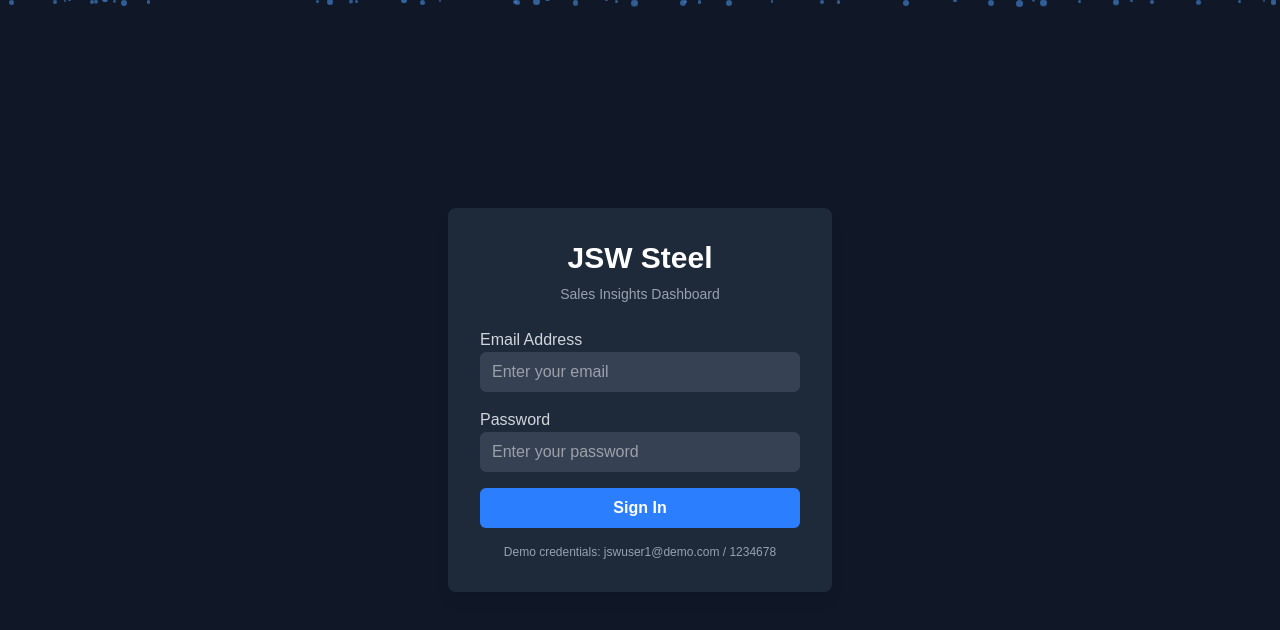
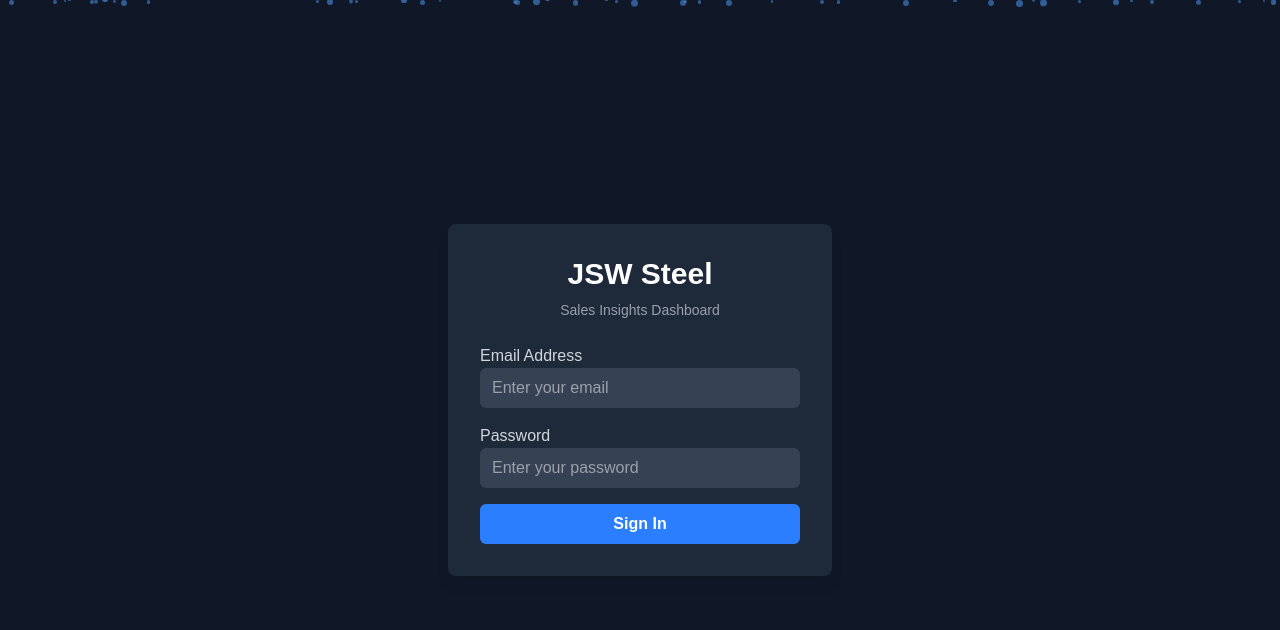
Before and after one commit to VikazTalreja/JSW-Site-Visit-Data-Analyst-Frontend, a Next.js app: page / in a window 1280 px wide. Shown: the top 630 px of the page. Built offline with nearby package versions, Linux system fonts and the light colour scheme.

Commit message:
chnageduser & Password

```diff
--- a/src/app/page.js
+++ b/src/app/page.js
@@ -29,10 +29,15 @@
     setPixels(newPixels);
   }, []);
 
+      // Use environment variables for validation
+      const validEmail = process.env.NEXT_PUBLIC_USER_EMAIL; // Use NEXT_PUBLIC_ prefix for client-side access
+      const validPassword = process.env.NEXT_PUBLIC_USER_PASSWORD;
+
+
   const handleLogin = (e) => {
     e.preventDefault();
     setError('');
-    if (username === 'jswuser1@demo.com' && password === '12345678') {
+    if (username === validEmail && password === validPassword) {
 
       localStorage.setItem('loggedIn', 'true');
       router.push('/chat');
@@ -78,9 +83,6 @@
           >
             Sign In
           </button>
-          <p className="mt-4 text-xs text-gray-400 text-center">
-            Demo credentials: jswuser1@demo.com / 1234678
-          </p>
         </form>
       </div>
 
```
